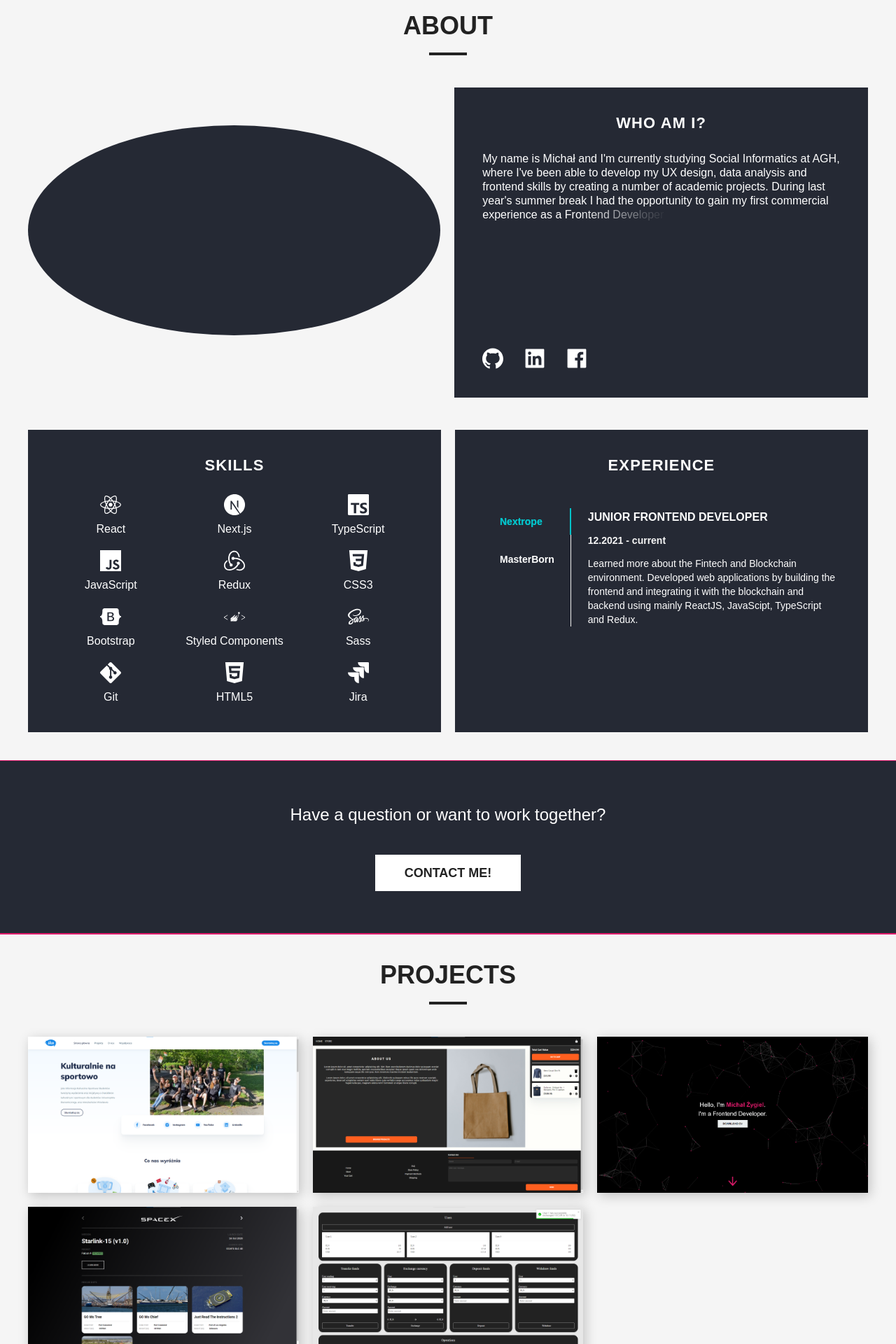
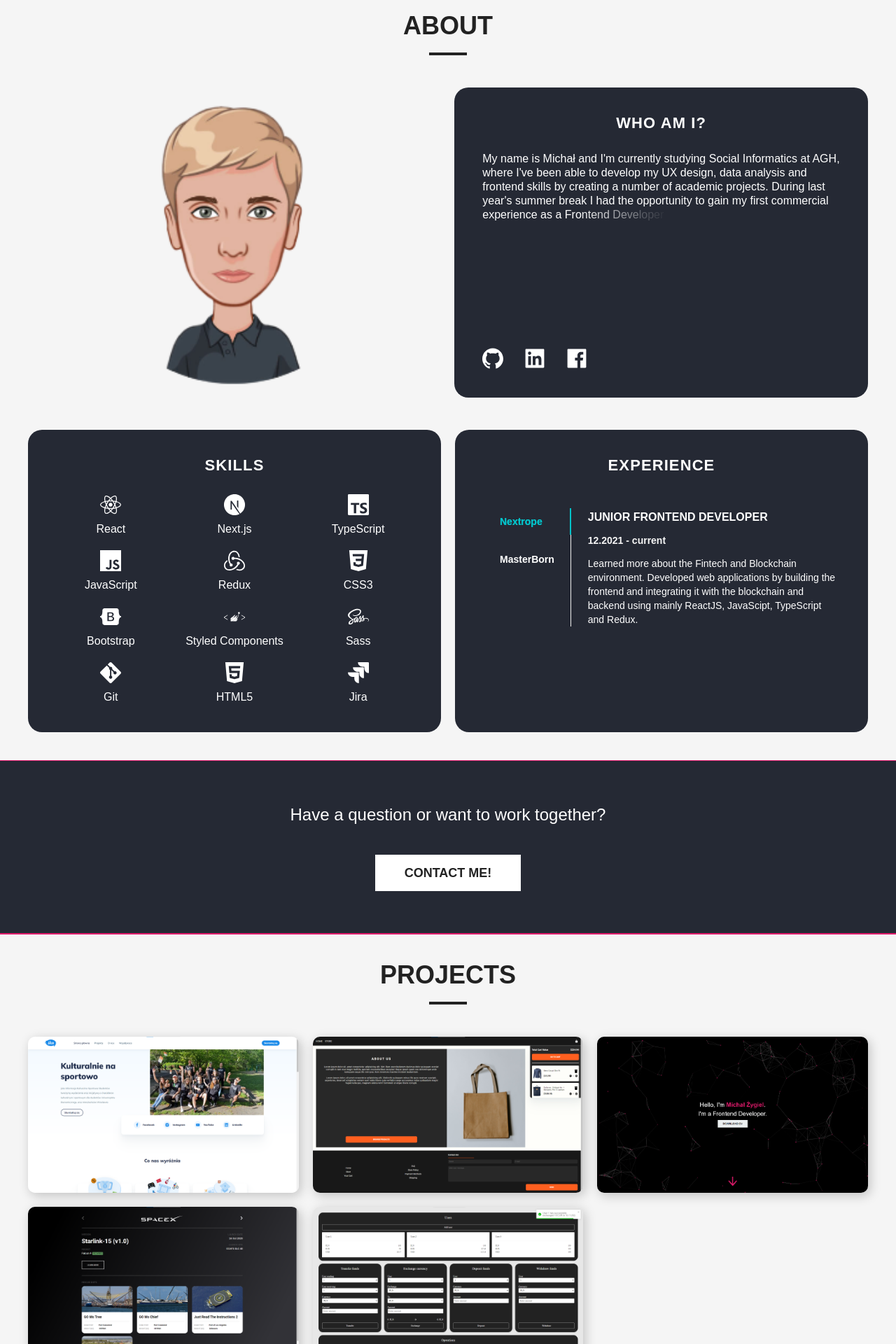
Before and after one commit to Nimavein/personal_portfolio, a React (Create React App) app: page / in a window 1280 px wide. Shown: the part 880-2800 px from the top of the page at 70% size. Built offline with nearby package versions, Linux system fonts and the light colour scheme.

Commit message:
feat(avatar): add avatar and border radius on containers

```diff
--- a/src/components/button/Button.styled.tsx
+++ b/src/components/button/Button.styled.tsx
@@ -11,6 +11,7 @@ export const Button = styled.button<{ $isBlack?: boolean }>`
   line-height: 40px;
   font-size: 18px;
   font-weight: 600;
+
   cursor: pointer;
   border: none;
   transition: all 0.3s ease-in 1.2s;
--- a/src/pages/about/About.styled.tsx
+++ b/src/pages/about/About.styled.tsx
@@ -22,18 +22,22 @@ export const TopSection = styled(motion.div)`
 export const BottomSection = styled(TopSection)``;
 
 export const ImageWrapper = styled.div`
-  height: 300px;
+  border-radius: 20px;
   width: 50%;
-  background-color: ${({ theme }) => theme.color.darkGrey};
-  border-radius: 50%;
-  align-self: center;
-  margin-bottom: 36px;
+  display: flex;
+  justify-content: center;
   @media ${({ theme }) => theme.medias.mobile} {
     width: 100%;
   }
 `;
 
+export const Avatar = styled.img`
+  height: 100%;
+  object-fit: cover;
+`;
+
 export const DescriptionWrapper = styled.div`
+  border-radius: 20px;
   background-color: ${({ theme }) => theme.color.darkGrey};
   color: ${({ theme }) => theme.color.white};
   padding: 40px;
--- a/src/pages/about/About.tsx
+++ b/src/pages/about/About.tsx
@@ -9,7 +9,9 @@ export const About = () => {
     <SectionWrapper title="About">
       <S.SectionsWrapper>
         <S.TopSection>
-          <S.ImageWrapper></S.ImageWrapper>
+          <S.ImageWrapper>
+            <S.Avatar src="/avatar.png" />
+          </S.ImageWrapper>
           <Description />
         </S.TopSection>
         <S.BottomSection>
--- a/src/pages/contact/Contact.styled.tsx
+++ b/src/pages/contact/Contact.styled.tsx
@@ -34,6 +34,7 @@ export const Name = styled.input`
   height: 30px;
   color: ${({ theme }) => theme.color.black};
   text-indent: 8px;
+  border-radius: 6px;
   &:focus {
     outline-style: none;
     box-shadow: none;
@@ -42,6 +43,7 @@ export const Name = styled.input`
 `;
 export const Mail = styled(Name)``;
 export const Message = styled.textarea`
+  border-radius: 6px;
   width: 100%;
   height: 120px;
   background-color: ${({ theme }) => theme.color.white};
--- a/src/pages/projects/project/Project.styled.tsx
+++ b/src/pages/projects/project/Project.styled.tsx
@@ -5,11 +5,13 @@ export const ProjectWrapper = styled(motion.div)`
   width: 100%;
   box-shadow: ${({ theme }) => theme.color.boxShadow};
   position: relative;
+  border-radius: 10px;
 `;
 
 export const ProjectImage = styled(motion.img)`
   width: 100%;
   height: 100%;
+  border-radius: 10px;
 `;
 
 export const TitleWrapper = styled(motion.div)`
@@ -24,6 +26,7 @@ export const TitleWrapper = styled(motion.div)`
   display: flex;
   align-items: center;
   justify-content: center;
+  border-radius: 10px 10px 0 0;
 `;
 
 export const LinksWrapper = styled(motion.div)`
@@ -40,6 +43,7 @@ export const LinksWrapper = styled(motion.div)`
   justify-content: center;
   bottom: 0;
   gap: 20px;
+  border-radius: 0 0 10px 10px;
 `;
 
 export const LinkWrapper = styled.a`
```
Also changed, not shown: public/Avatar.png (added).
